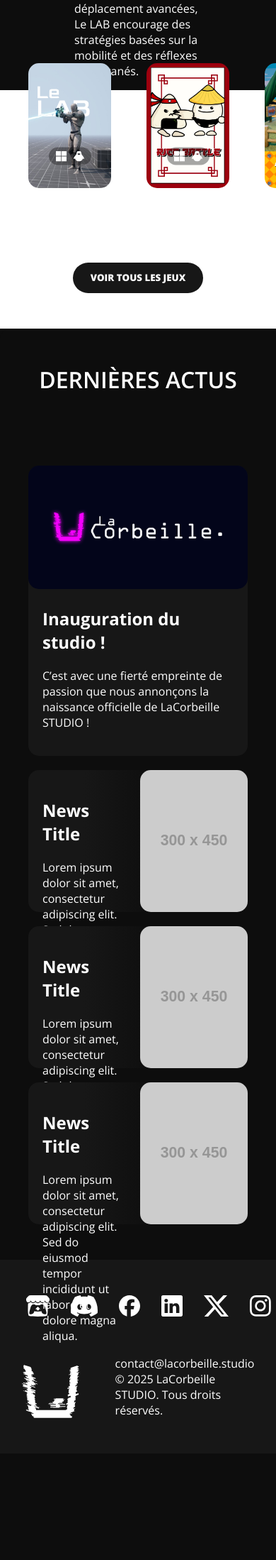
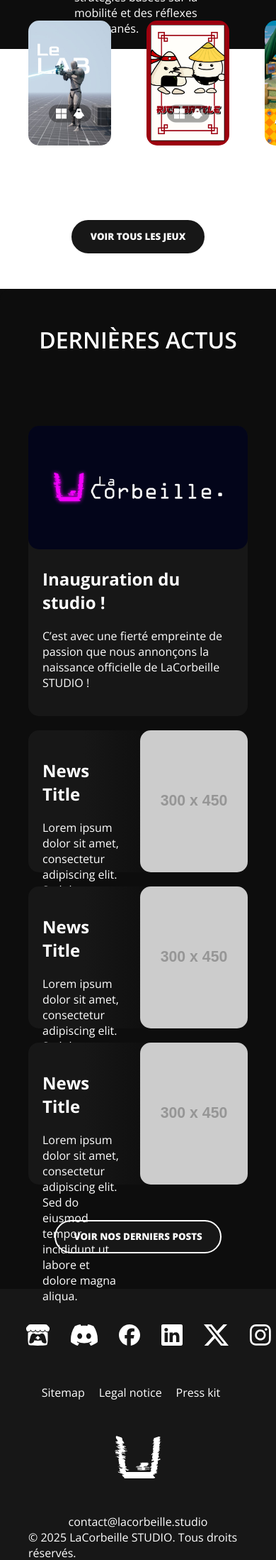
Before and after one commit to LaCorbeille/lacorbeille.studio, a PHP site: page / in a window 390 px wide; the page is wider, and only the part inside the window is pictured. Shown: the part 674-2872 px from the top of that part at 71% size. Before the commit the page ends 2672 px from the top of that part, so only its background shows below. Run offline with PHP 8.4, Linux system fonts and the light colour scheme; grey boxes labelled with a size stand in for pictures from a placeholder-image service; some libraries are stand-ins or nearby versions; some web fonts are replaced.

Commit message:
:art: Adjust header and footer styles for improved layout; update padding, image sizes, and add link section :sparkles: Enhance responsiveness of footer elements for better mobile display :sparkles: Update slideshow interval timing for smoother transitions

```diff
--- a/css/index.css
+++ b/css/index.css
@@ -2,13 +2,13 @@
 header {
     display: flex;
     justify-content: space-between;
-    padding: 50px;
+    padding: 25px 40px;
     background-color: #171717;
     align-items: center;
 }
 
 header img {
-    height: 50px;
+    height: 40px;
 }
 
 header nav {
@@ -31,6 +31,10 @@ header nav>ul>li>a {
     text-transform: uppercase;
     font-weight: 600;
     color: white;
+}
+
+header nav>ul>li>a:hover {
+    color: #838383;
 }
 
 /* MAIN */
@@ -259,12 +263,24 @@ section:nth-of-type(3)>div>#news>.news-card>img {
     width: 200px;
 }
 
+section:nth-of-type(3)>button {
+    cursor: pointer;
+    border: solid white 2px;
+    margin: 50px 0;
+    justify-self: center;
+}
+
+section:nth-of-type(3)>button:hover {
+    background-color: white;
+    color: #0D0D0D;
+}
+
 /* FOOTER */
 footer {
     display: flex;
     justify-content: space-between;
     align-items: flex-start;
-    padding: 50px;
+    padding: 50px 40px;
     background-color: #171717;
 }
 
@@ -272,10 +288,12 @@ footer div#branding {
     display: flex;
     flex-direction: row;
     align-items: flex-end;
+    width: 30%;
+    justify-content: flex-start;
 }
 
 footer div#branding>img {
-    height: 75px;
+    height: 60px;
     margin-right: 50px;
 }
 
@@ -289,10 +307,25 @@ footer div#contact>a {
     color: white;
 }
 
+footer div#links {
+    display: flex;
+    flex-direction: row;
+    align-items: center;
+    align-self: center;
+}
+
+footer div#links>a {
+    color: white;
+    margin-right: 20px;
+    cursor: pointer;
+}
+
 footer div#socials {
     display: flex;
     flex-direction: row;
     align-items: center;
+    width: 30%;
+    justify-content: flex-end;
 }
 
 footer div#socials>a {
--- a/css/responsive/index.css
+++ b/css/responsive/index.css
@@ -43,13 +43,31 @@
     }
 }
 
-@media (max-width: 800px) {
+@media (max-width: 1250px) {
+
     /* Footer */
     footer {
         flex-direction: column-reverse;
         align-items: center;
     }
 
+    footer div#socials {
+        width: fit-content;
+        margin-bottom: 50px;
+    }
+
+    footer div#links {
+        margin-bottom: 50px;
+    }
+
+    footer div#branding {
+        width: fit-content;
+    }
+}
+
+@media (max-width: 800px) {
+
+    /* Footer */
     footer>#socials {
         margin-bottom: 50px;
     }
@@ -57,4 +75,18 @@
     footer>div#socials>a {
         margin-left: 30px;
     }
+
+    footer div#branding {
+        flex-direction: column;
+        align-items: center;
+    }
+
+    footer div#branding>img {
+        margin-right: 0;
+        margin-bottom: 50px;
+    }
+
+    footer div#branding>#contact {
+        align-items: center;
+    }
 }
--- a/css/stylesheet.css
+++ b/css/stylesheet.css
@@ -83,6 +83,7 @@ h1 {
 }
 
 button {
+    cursor: pointer;
     border-radius: 500px;
     border: none;
     text-transform: uppercase;
@@ -94,4 +95,5 @@ button {
     text-align: center;
     background-color: #171717;
     color: white;
+    border: solid #171717 2px;
 }
--- a/index.html
+++ b/index.html
@@ -96,7 +96,8 @@
                             compléter tous les niveaux et trouver les jetons cachés dans chacun d’entre eux.</p>
                         <button>En savoir plus</button>
                     </div>
-                    <img src="assets/img/games/ALittleAdventure/ALittleAdventure - SmallBanner.jpg" alt="A Little Adventure">
+                    <img src="assets/img/games/ALittleAdventure/ALittleAdventure - SmallBanner.jpg"
+                        alt="A Little Adventure">
                 </div>
             </div>
             <div class="dots"></div>
@@ -178,6 +179,7 @@
                     </div>
                 </div>
             </div>
+            <button onclick="window.open('https://instagram.com/lacorbeille.studio', '_blank')">Voir nos derniers posts</button>
         </section>
     </main>
     <footer>
@@ -187,6 +189,11 @@
                 <a href="mailto:contact@lacorbeille.studio">contact@lacorbeille.studio</a>
                 <a>© 2025 LaCorbeille STUDIO. Tous droits réservés.</a>
             </div>
+        </div>
+        <div id="links">
+            <a href="#">Sitemap</a>
+            <a href="#">Legal notice</a>
+            <a href="#">Press kit</a>
         </div>
         <div id="socials">
             <a href="" target="_blank"><img src="assets/img/social/ItchIO.svg" alt="Itch.io"></a>
--- a/js/slideshow.js
+++ b/js/slideshow.js
@@ -30,7 +30,7 @@ function showSlides(n) {
 
 function startSlideShow() {
     clearInterval(slideInterval);
-    slideInterval = setInterval(() => plusSlides(1), 3000);
+    slideInterval = setInterval(() => plusSlides(1), 5000);
 }
 
 function createDots() {
```
